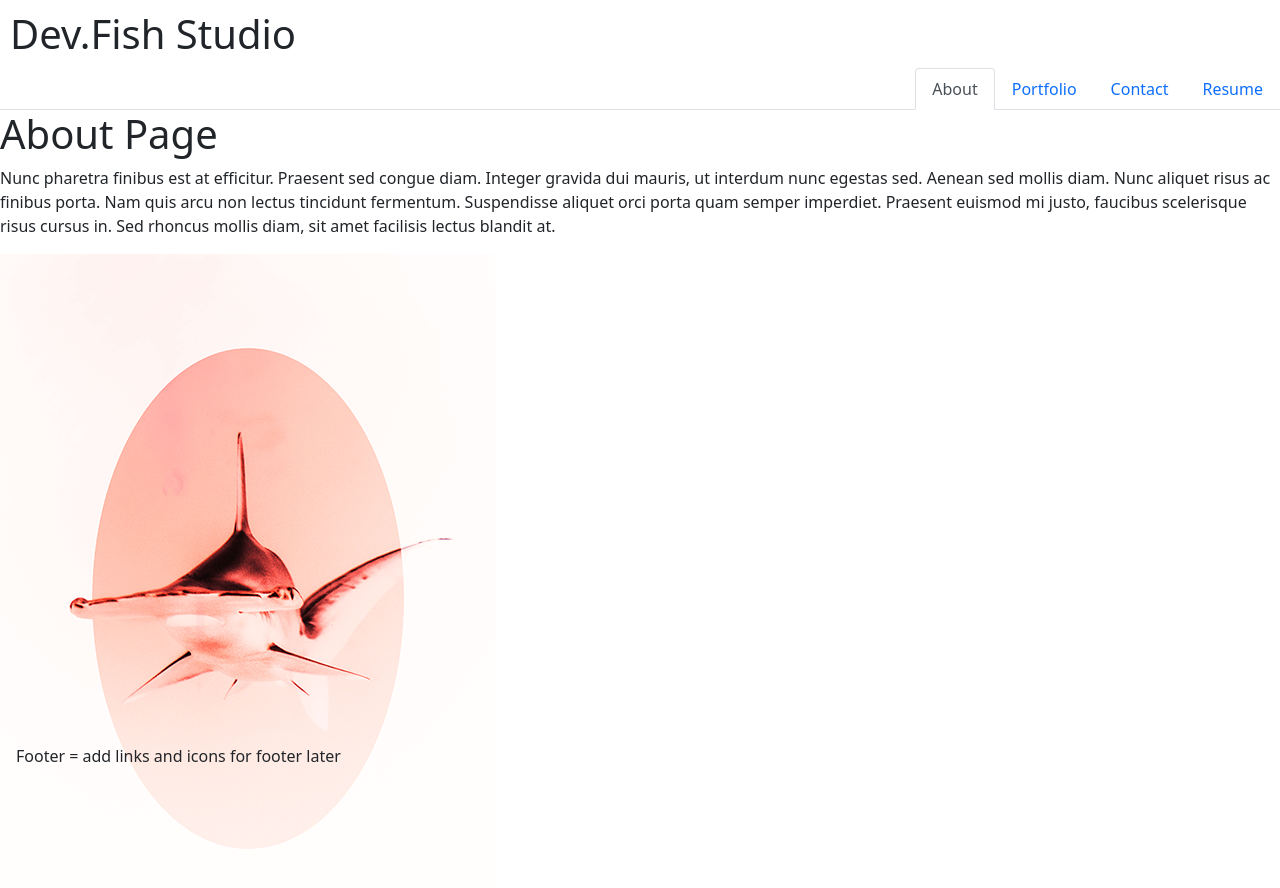
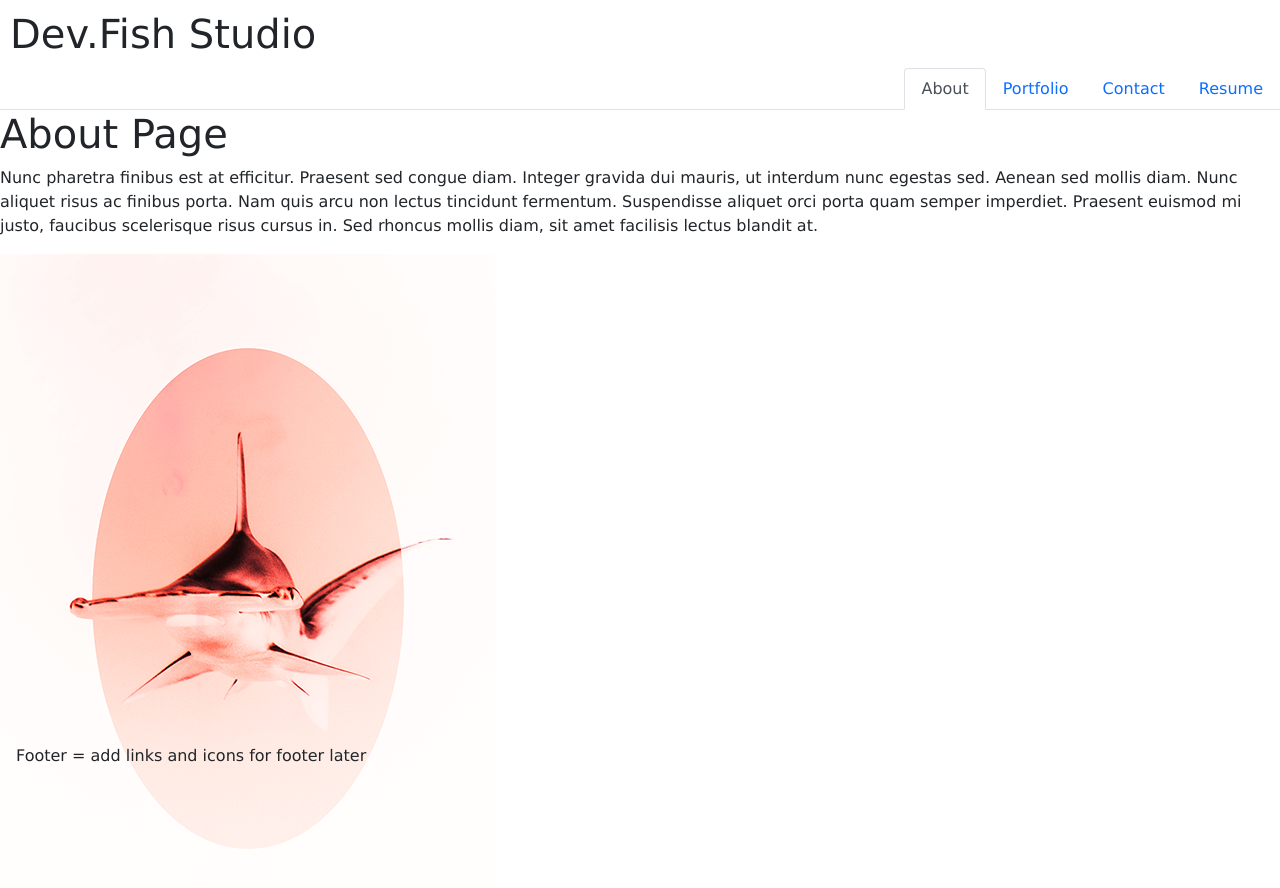
Before and after one commit to Dinimar-Fishboi/React_Portfolio, a React (Create React App) app: page / in a window 1280 px wide. Shown: the top 888 px of the page. Built offline with nearby package versions, Linux system fonts and the light colour scheme.

Commit message:
updated global font

```diff
--- a/src/App.css
+++ b/src/App.css
@@ -1,3 +1,7 @@
+* {
+  font-family: Verdana, Geneva, Tahoma, sans-serif;
+}
+
 .App {
   text-align: center;
 }
```
